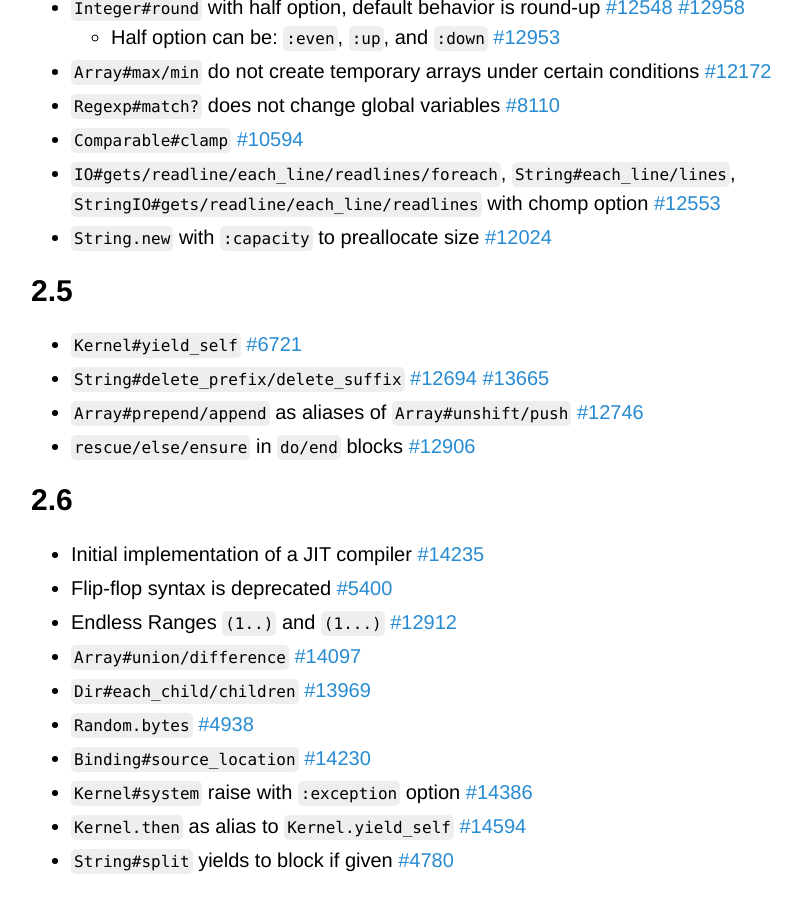
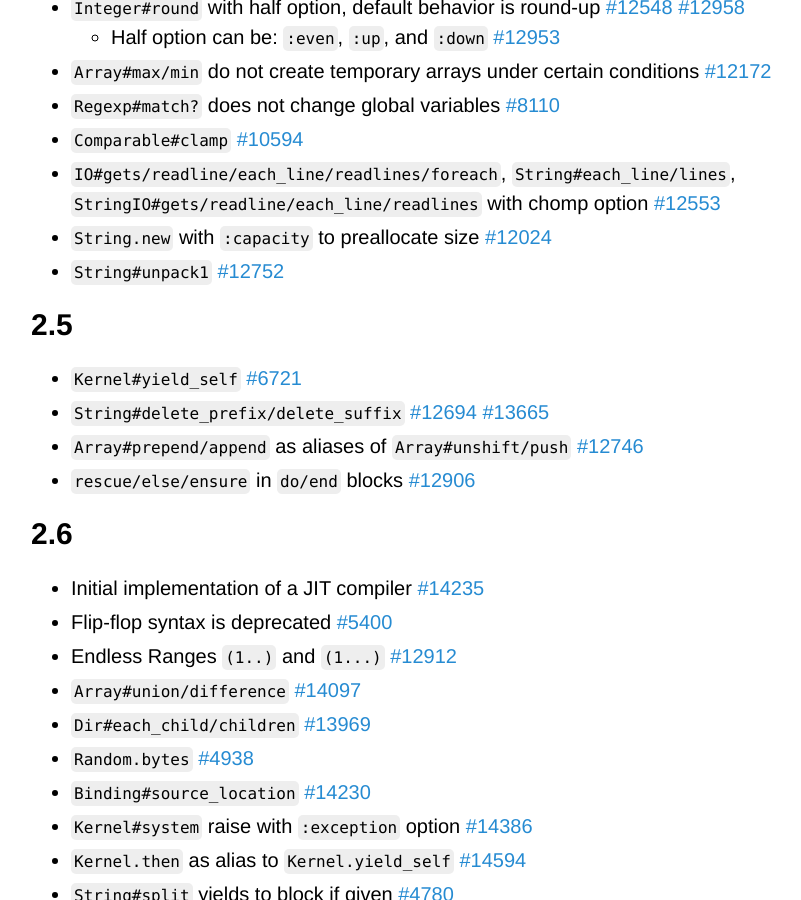
Before and after one commit to Maumagnaguagno/maumagnaguagno.github.io, a Jekyll site: the page built from ruby-versions.md, in a window 1280 px wide and 900 px high, scrolled down 2465 px. Shown: the whole window, without its empty margins (229-1030 px from the left). Built offline with Jekyll 4.4.1, drawn with Linux system fonts in a browser that asks for light colours; our own code applies the rules of GitHub Pages for plain Markdown files.

Commit message:
Add String#unpack1 to Ruby Versions 2.4

```diff
--- a/ruby-versions.md
+++ b/ruby-versions.md
@@ -79,6 +79,7 @@ This is a reminder of how Ruby evolved through time.
 - ``Comparable#clamp`` [#10594]({{ issue }}10594)
 - ``IO#gets/readline/each_line/readlines/foreach``, ``String#each_line/lines``, ``StringIO#gets/readline/each_line/readlines`` with chomp option [#12553]({{ issue }}12553)
 - ``String.new`` with ``:capacity`` to preallocate size [#12024]({{ issue }}12024)
+- ``String#unpack1`` [#12752]({{ issue }}12752)
 
 ## 2.5
 - ``Kernel#yield_self`` [#6721]({{ issue }}6721)
```
